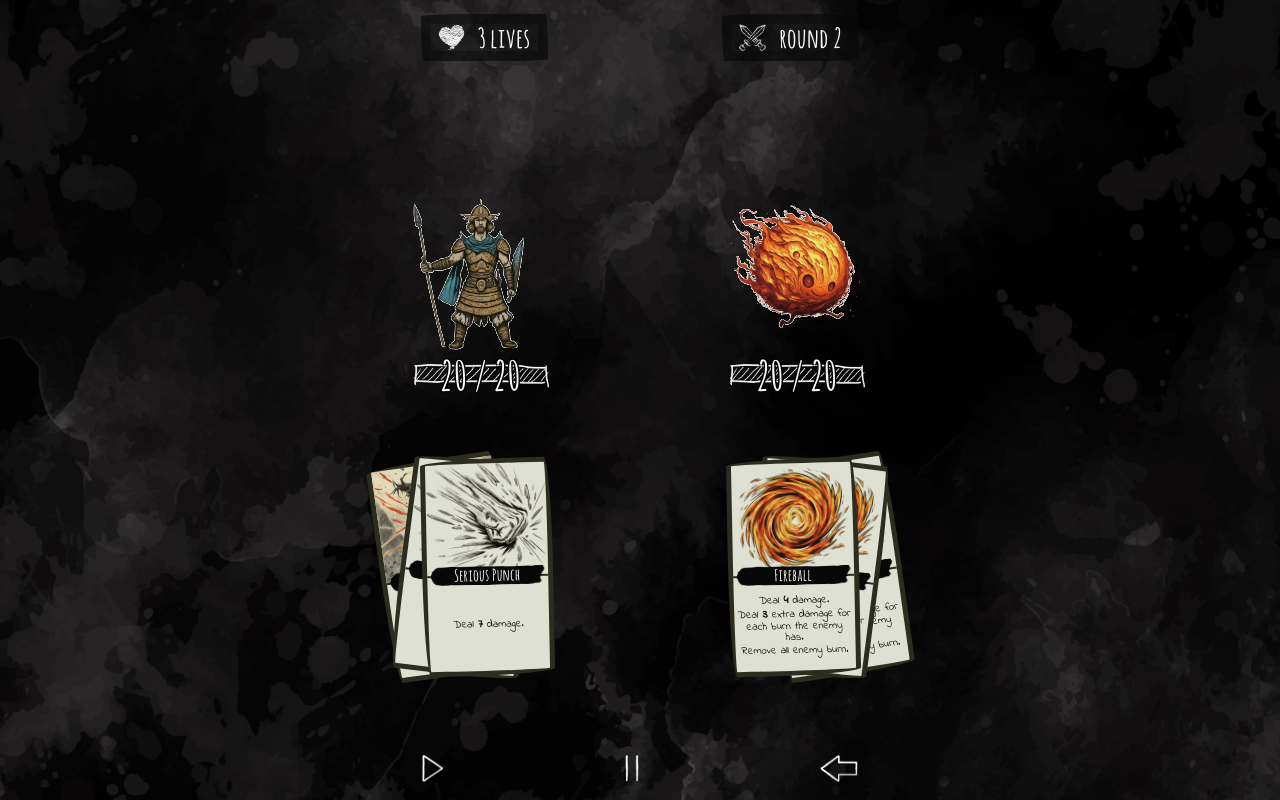
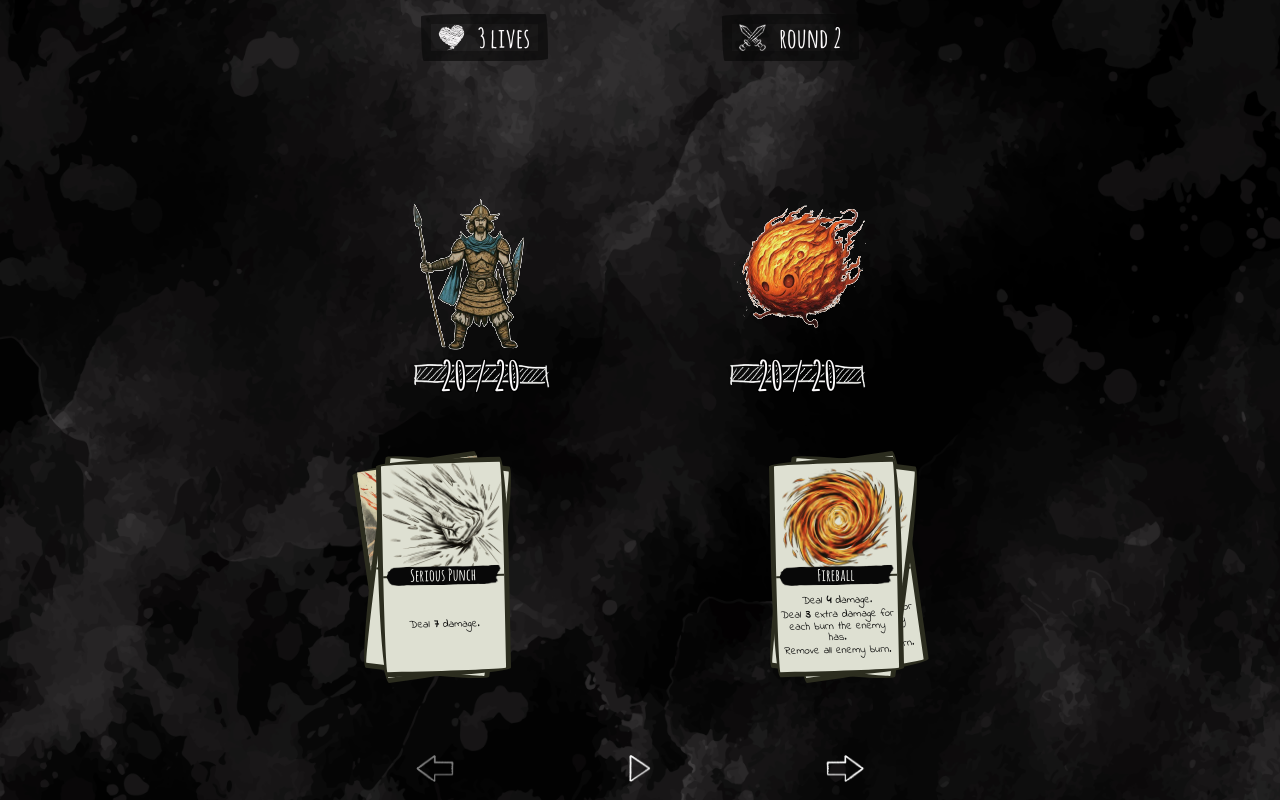
Before and after one commit to noahsug/card-auto-battler, a React (Vite) app: page / in a window 1280 px wide. Both pictures are taken after a click on the button "START". Built offline with nearby package versions, Linux system fonts and the light colour scheme.

Commit message:
battle controls

```diff
--- /dev/null
+++ b/src/ui/components/BattleControls.tsx
@@ -0,0 +1,61 @@
+import { styled } from 'styled-components';
+
+import pauseImage from '../images/icons/pause.png';
+import playImage from '../images/icons/play.png';
+import nextImage from '../images/icons/arrow.png';
+
+interface Props {
+  onBack: () => void;
+  onTogglePlay: () => void;
+  onNext: () => void;
+  canGoBack: boolean;
+  isPlaying: boolean;
+}
+
+export default function BattleControls({
+  onBack,
+  onTogglePlay,
+  onNext,
+  canGoBack,
+  isPlaying,
+}: Props) {
+  return (
+    <ControlsRow>
+      <ControlButton onClick={onBack} disabled={!canGoBack}>
+        <img src={nextImage} />
+      </ControlButton>
+
+      <ControlButton onClick={onTogglePlay}>
+        {isPlaying ? <img src={pauseImage} /> : <img src={playImage} />}
+      </ControlButton>
+
+      <ControlButton onClick={onNext} flip={true}>
+        <img src={nextImage} />
+      </ControlButton>
+    </ControlsRow>
+  );
+}
+
+const ControlsRow = styled.div`
+  display: flex;
+  flex-direction: row;
+  justify-content: space-evenly;
+  align-items: end;
+  flex: 1;
+`;
+
+const ControlButton = styled.button<{ flip?: boolean }>`
+  background: none;
+  border: none;
+  transform: ${(props) => (props.flip ? 'scaleX(-1)' : 'none')};
+  cursor: pointer;
+
+  &[disabled] {
+    opacity: 0.5;
+    cursor: not-allowed;
+  }
+
+  img {
+    height: 2rem;
+  }
+`;
--- a/src/ui/components/BattleScreen.tsx
+++ b/src/ui/components/BattleScreen.tsx
@@ -1,18 +1,15 @@
 import { useEffect } from 'react';
 import { styled } from 'styled-components';
 
+import { getHandDrawnBorderRadius, maskImage } from '../style';
+import BattleControls from './BattleControls';
+import CardStack from './CardStack';
 import { useActions, useGameState, useUndo } from './GameStateContext';
+import HealthBar from './HealthBar';
 import Container from './shared/Container';
-import HealthBar from './HealthBar';
-import Card from './Card';
-import { getHandDrawnBorderRadius, maskImage } from '../style';
 
+import livesImage from '../images/icons/heart.png';
 import battleImage from '../images/icons/swords.png';
-import livesImage from '../images/icons/heart.png';
-import pauseImage from '../images/icons/pause.png';
-import playImage from '../images/icons/play.png';
-import nextImage from '../images/icons/arrow.png';
-import CardStack from './CardStack';
 
 interface Props {
   onBattleOver: () => void;
@@ -50,33 +47,21 @@ export default function BattleScreen({ onBattleOver }: Props) {
         </Player>
 
         <Player>
-          <Profile src={enemy.image} />
+          <Profile src={enemy.image} flip={true} />
           <HealthBar health={user.health} maxHealth={user.startingHealth} />
         </Player>
       </PlayersRow>
 
-      <Row>
+      <CardStackRow>
         <CardStack cards={user.cards} currentCardIndex={user.currentCardIndex} direction="left" />
         <CardStack
           cards={enemy.cards}
           currentCardIndex={enemy.currentCardIndex}
           direction="right"
         />
-      </Row>
+      </CardStackRow>
 
-      <ControlsRow>
-        <button>
-          <img src={playImage} />
-        </button>
-
-        <button>
-          <img src={pauseImage} />
-        </button>
-
-        <button>
-          <img src={nextImage} />
-        </button>
-      </ControlsRow>
+      <BattleControls />
 
       {/* <ActiveCardContainer>
         <Card size="medium" type="user" card="punch" />
@@ -101,6 +86,10 @@ const IconsRow = styled(Row)`
 
 const PlayersRow = styled(Row)`
   flex: 3;
+`;
+
+const CardStackRow = styled(Row)`
+  justify-content: space-around;
 `;
 
 const Label = styled(Row)`
@@ -139,24 +128,11 @@ function getDropShadow() {
   return new Array(4).fill(dropShadow).join(' ');
 }
 
-const Profile = styled.img`
+const Profile = styled.img<{ flip?: boolean }>`
   width: 12rem;
   margin-bottom: 0.5rem;
   filter: ${getDropShadow};
-`;
-
-const ControlsRow = styled(Row)`
-  align-items: end;
-  flex: 1;
-
-  > button {
-    background: none;
-    border: none;
-  }
-
-  img {
-    height: 2rem;
-  }
+  transform: ${(props) => (props.flip ? 'scaleX(-1)' : 'none')};
 `;
 
 const ActiveCardContainer = styled.div`
--- a/src/ui/components/CardStack.tsx
+++ b/src/ui/components/CardStack.tsx
@@ -33,7 +33,7 @@ export default function CardStack({ cards, currentCardIndex, direction }: Props)
   );
 }
 
-const maxGap = 10;
+const maxGap = 3;
 const maxCardsDisplayed = 10;
 
 function getOffset(i: number) {
```
Also changed, not shown: 1 other file (tests, documents, lock files or other folders).
